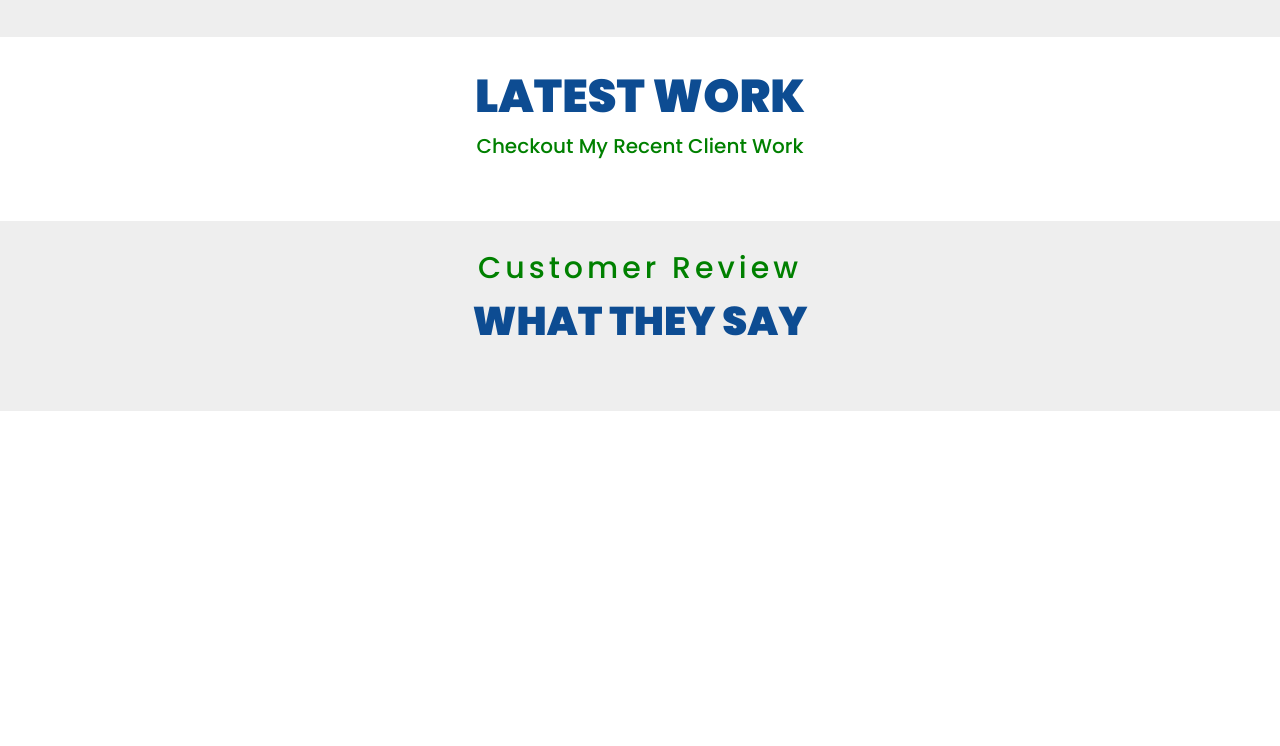
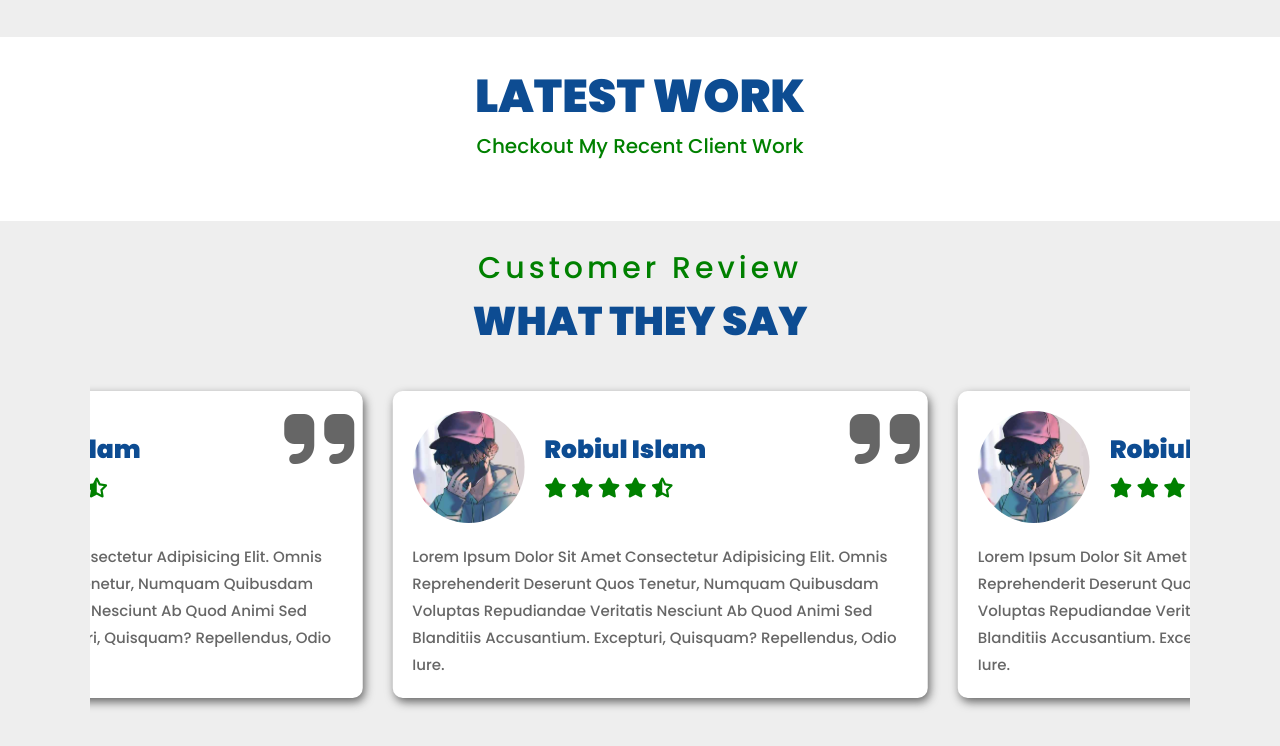
Before and after one commit to likhonsorkar/portfolio, a plain HTML site: page index.html in a window 1280 px wide. Shown: the part 1901-2647 px from the top of the page. Before the commit the page ends 2312 px from the top, so only its background shows below. Drawn offline with nearby package versions, Linux system fonts and the light colour scheme.

Commit message:
Customer Review + more

```diff
--- a/index.html
+++ b/index.html
@@ -118,6 +118,81 @@
             <p class="description">customer review</p>
             <h3 class="title">WHAT THEY SAY</h3>
         </div>
+      <!-- slider -->
+        <div class="review-slider swiper">
+            <div class="wrapper swiper-wrapper">
+
+
+                <div class="slider swiper-slide">
+                    <div class="space-beetween">
+                        <div class="user">
+                            <img src="/img/robiul.jpg" alt="">
+                            <div class="user-details">
+                                <h3>Robiul Islam</h3>
+                                <div class="stars">
+                                    <i class="fas fa-star"></i>
+                                    <i class="fas fa-star"></i>
+                                    <i class="fas fa-star"></i>
+                                    <i class="fas fa-star"></i>
+                                    <i class="fas fa-star-half-alt"></i>
+                                </div>
+                            </div>
+                        </div>
+                        <i class="fas fa-quote-right"></i>
+                    </div>
+                    <div class="review">
+                        <p>Lorem ipsum dolor sit amet consectetur adipisicing elit. Omnis reprehenderit deserunt quos tenetur, numquam quibusdam voluptas repudiandae veritatis nesciunt ab quod animi sed blanditiis accusantium. Excepturi, quisquam? Repellendus, odio iure.</p>
+                    </div>
+                </div>
+
+                <div class="slider swiper-slide">
+                    <div class="space-beetween">
+                        <div class="user">
+                            <img src="/img/robiul.jpg" alt="">
+                            <div class="user-details">
+                                <h3>Robiul Islam</h3>
+                                <div class="stars">
+                                    <i class="fas fa-star"></i>
+                                    <i class="fas fa-star"></i>
+                                    <i class="fas fa-star"></i>
+                                    <i class="fas fa-star"></i>
+                                    <i class="fas fa-star-half-alt"></i>
+                                </div>
+                            </div>
+                        </div>
+                        <i class="fas fa-quote-right"></i>
+                    </div>
+                    <div class="review">
+                        <p>Lorem ipsum dolor sit amet consectetur adipisicing elit. Omnis reprehenderit deserunt quos tenetur, numquam quibusdam voluptas repudiandae veritatis nesciunt ab quod animi sed blanditiis accusantium. Excepturi, quisquam? Repellendus, odio iure.</p>
+                    </div>
+                </div>
+
+
+                <div class="slider swiper-slide">
+                    <div class="space-beetween">
+                        <div class="user">
+                            <img src="/img/robiul.jpg" alt="">
+                            <div class="user-details">
+                                <h3>Robiul Islam</h3>
+                                <div class="stars">
+                                    <i class="fas fa-star"></i>
+                                    <i class="fas fa-star"></i>
+                                    <i class="fas fa-star"></i>
+                                    <i class="fas fa-star"></i>
+                                    <i class="fas fa-star-half-alt"></i>
+                                </div>
+                            </div>
+                        </div>
+                        <i class="fas fa-quote-right"></i>
+                    </div>
+                    <div class="review">
+                        <p>Lorem ipsum dolor sit amet consectetur adipisicing elit. Omnis reprehenderit deserunt quos tenetur, numquam quibusdam voluptas repudiandae veritatis nesciunt ab quod animi sed blanditiis accusantium. Excepturi, quisquam? Repellendus, odio iure.</p>
+                    </div>
+                </div>
+            </div>
+
+
+        </div>
     </section>
     <!-- javascript file include -->
     <script src="https://cdn.jsdelivr.net/npm/swiper@8/swiper-bundle.min.js"></script>
--- a/script.js
+++ b/script.js
@@ -5,16 +5,26 @@ menuBar.addEventListener('click', function (){
     menuLink.classList.toggle('active');
 });
 // Swiper
-var swiper = new Swiper(".main-slide", {
+var swiper = new Swiper(".review-slider", {
     spaceBetween: 30,
     centeredSlides: true,
     autoplay: {
       delay: 7500,
       disableOnInteraction: false,
     },
-    pagination: {
-      el: ".swiper-pagination",
-      clickable: true,
+   loop:true,
+   breakpoints: {
+    0: {
+        slidesPerView: 1,
     },
-   loop:true,
+    640: {
+      slidesPerView: 1,
+    },
+    768: {
+      slidesPerView: 1.7,
+    },
+    1024: {
+      slidesPerView: 2,
+    },
+  },
   });
--- a/style.css
+++ b/style.css
@@ -29,6 +29,10 @@ section{
 }
 section:nth-child(even){
     background-color: var(--dwhite);
+}
+.space-beetween{
+    justify-content: space-between;
+    display: flex;
 }
 
 /*==================================
@@ -306,6 +310,49 @@ section:nth-child(even){
     font-size: 30px;
     letter-spacing: 4px;
 }
+.review-slider .wrapper{
+   margin: 20px;
+}
+.slider{
+    position: relative;
+    background-color: var(--white);
+    padding: 20px;
+    border-radius: 10px;
+    box-shadow: var(--box-shadow);
+}
+.review-slider .user{
+    display: flex;
+    gap: 20px;
+    align-items: center;
+}
+.review-slider .user img{
+    height: 112px;
+    width: 112px;
+    border-radius: 50%;
+    object-fit: cover;
+}
+.review-slider .user h3{
+    color:var(--pm-color);
+    font-size: 25px;
+    padding-bottom: 8px;
+}
+.review-slider .user i{
+    font-size: 20px;
+    color:var(--green);
+}
+
+.review-slider .review p{
+    margin-top: 20px;
+    font-size: 15px;
+    line-height: 1.8;
+    color:var(--grey);
+}
+.review-slider .fa-quote-right{
+    position: absolute;
+    top:8px; right:8px;
+    font-size: 80px;
+    color: var(--grey);
+}
  /*===========================
     Responsive
 =============================*/
```
Also changed, not shown: img/robiul.jpg (added).
